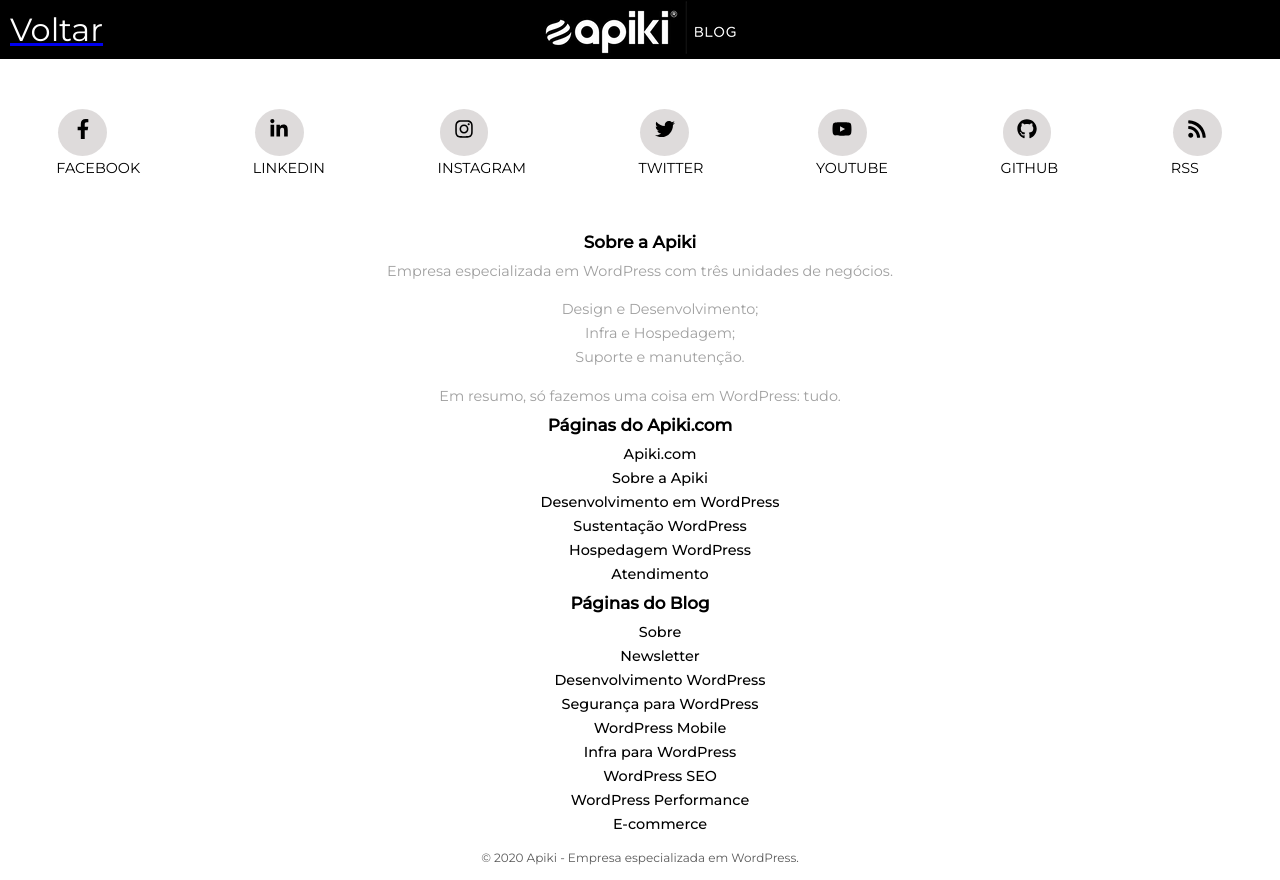
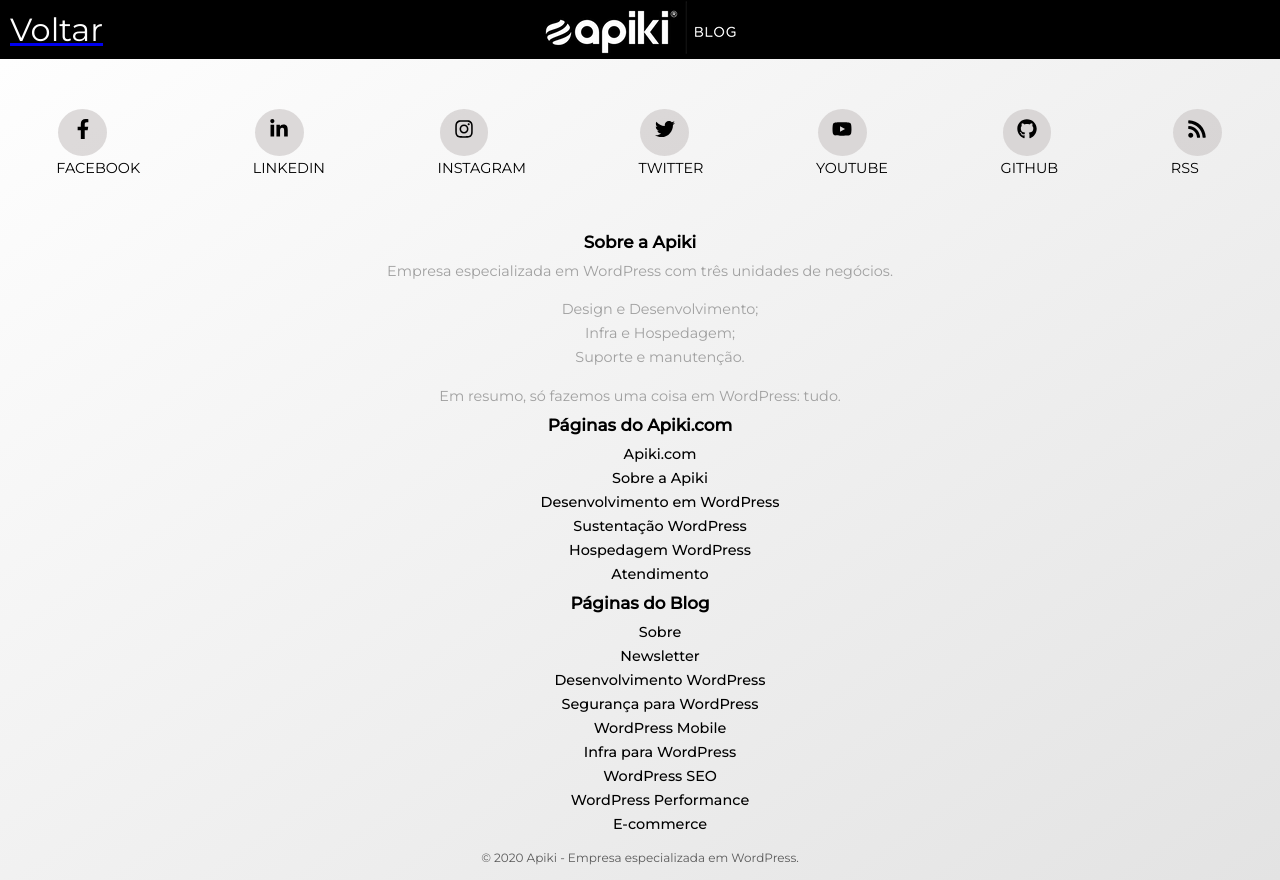
Before and after one commit to Apiki/front-end-challenge, a React (Create React App) app: page / in a window 1280 px wide. Built offline with nearby package versions, Linux system fonts and the light colour scheme; no server answers.

Commit message:
linear gradiente at the background

```diff
--- a/src/App.css
+++ b/src/App.css
@@ -16,6 +16,7 @@ body {
   display: inline;
   font-family: Montserrat, 'Roboto Slab', serif;
   max-width: 80vw;
+  background-image: linear-gradient(to right bottom, rgba(255, 255, 255, 0.685), rgba(0, 0, 0, 0.11));
 }
 .App {
   background-color: #fde69a;
@@ -410,7 +411,7 @@ code {
 }
 
 @media only screen and (min-width: 600px) {
-  .content p{
+  .content p {
     font-size: 1.3em;
   }
   .side-photo-text {
@@ -464,13 +465,13 @@ code {
     border-radius: 50%;
   }
   .button-back {
-    margin-top:10px ;
-    margin-left:10px ;
+    margin-top: 10px;
+    margin-left: 10px;
     display: flex;
     color: white;
     font-size: 2em;
   }
-  #content{
+  #content {
     width: 80vw;
     margin: auto;
   }
@@ -483,11 +484,10 @@ code {
   }
 
   .content li {
-    font-size:1.3em;
+    font-size: 1.3em;
   }
 
-
-  #content img{
+  #content img {
     width: 80vw;
   }
   .footer {
@@ -500,8 +500,7 @@ code {
     margin-right: 0;
   }
 
-.navigation-bar {
-  justify-content: space-around;
+  .navigation-bar {
+    justify-content: space-around;
+  }
 }
-
-}
```
